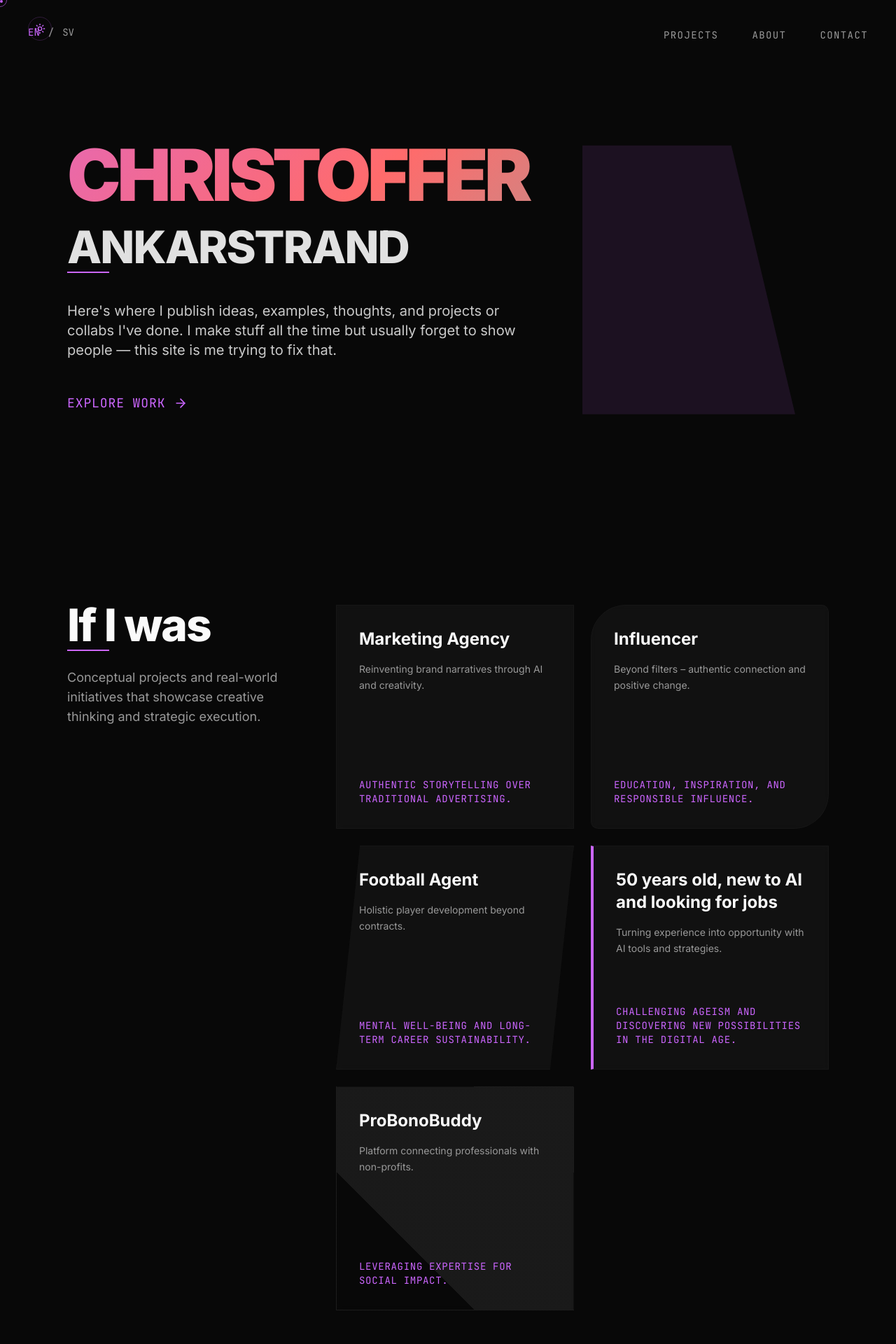
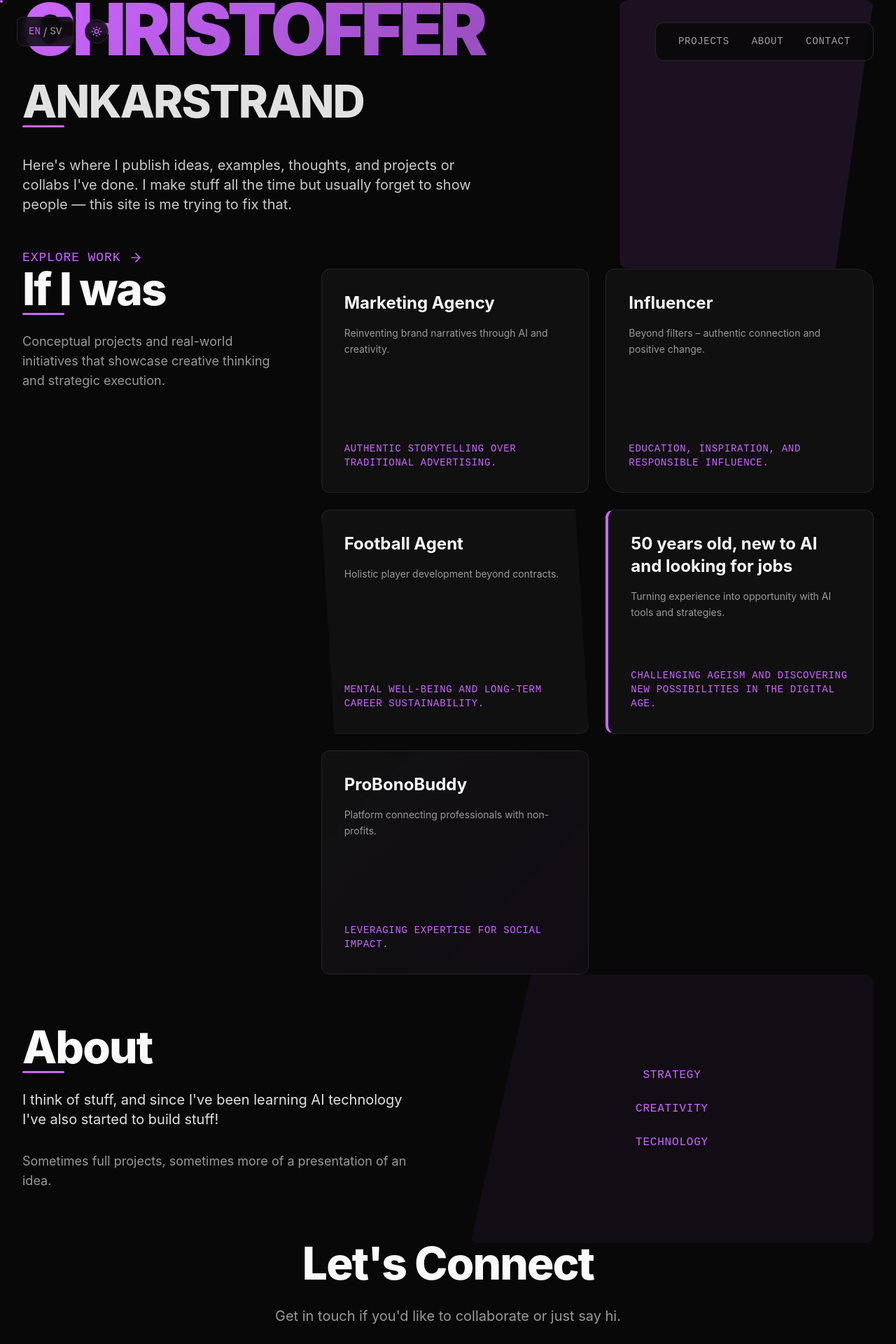
Before and after one commit to christofferankarstrand1-arch/ankarstrandweb, a Next.js app: page / in a window 1280 px wide. Shown: the top 1920 px of the page at 70% size. Built offline with nearby package versions, Linux system fonts and the light colour scheme.

Commit message:
globals.css

```diff
--- a/src/app/globals.css
+++ b/src/app/globals.css
@@ -1,54 +1,48 @@
-@import url('https://fonts.googleapis.com/css2?family=Inter:wght@100;200;300;400;500;600;700;800;900&display=swap');
-@import url('https://fonts.googleapis.com/css2?family=JetBrains+Mono:wght@100;200;300;400;500;600;700;800&display=swap');
-
 @tailwind base;
 @tailwind components;
 @tailwind utilities;
 
 @layer base {
+  /* Dark theme (default) */
   :root {
     --background: 0 0% 3%;
     --foreground: 0 0% 98%;
+    --muted: 0 0% 15%;
+    --muted-foreground: 0 0% 63%;
     --primary: 280 100% 70%;
     --primary-foreground: 0 0% 98%;
-    --secondary: 0 0% 10%;
-    --secondary-foreground: 0 0% 98%;
-    --muted: 0 0% 8%;
-    --muted-foreground: 0 0% 60%;
-    --accent: 280 100% 70%;
-    --accent-foreground: 0 0% 98%;
     --border: 0 0% 15%;
     --input: 0 0% 15%;
     --ring: 280 100% 70%;
   }
 
-  body {
-    background-color: hsl(0 0% 3%);
-    color: hsl(0 0% 98%);
-    font-family: 'Inter', sans-serif;
-    font-feature-settings: "rlig" 1, "calt" 1;
-    cursor: none;
+  /* Light theme */
+  [data-theme="light"] {
+    --background: 0 0% 98%;
+    --foreground: 0 0% 3%;
+    --muted: 0 0% 90%;
+    --muted-foreground: 0 0% 45%;
+    --primary: 280 100% 50%;
+    --primary-foreground: 0 0% 98%;
+    --border: 0 0% 85%;
+    --input: 0 0% 90%;
+    --ring: 280 100% 50%;
   }
 
-  html {
-    scroll-behavior: smooth;
+  * {
+    @apply border-border;
   }
 
-  /* Custom scrollbar */
-  ::-webkit-scrollbar {
-    width: 2px;
+  body {
+    @apply bg-background text-foreground;
+    font-feature-settings: "rlig" 1, "calt" 1;
   }
 
-  ::-webkit-scrollbar-track {
-    background: transparent;
+  /* Smooth theme transitions */
+  * {
+    transition: background-color 0.3s ease, color 0.3s ease, border-color 0.3s ease;
   }
 
-  ::-webkit-scrollbar-thumb {
-    background: hsl(280 100% 70%);
-  }
-}
-
-@layer components {
   /* Custom cursor */
   .cursor-dot {
     position: fixed;
@@ -56,12 +50,12 @@
     left: 0;
     width: 4px;
     height: 4px;
-    background: hsl(280 100% 70%);
+    background: hsl(var(--primary));
     border-radius: 50%;
     pointer-events: none;
     z-index: 9999;
     mix-blend-mode: difference;
-    transition: transform 0.1s ease;
+    transition: all 0.15s ease;
   }
 
   .cursor-outline {
@@ -70,7 +64,7 @@
     left: 0;
     width: 20px;
     height: 20px;
-    border: 1px solid hsl(280 100% 70%);
+    border: 1px solid hsl(var(--primary) / 0.3);
     border-radius: 50%;
     pointer-events: none;
     z-index: 9998;
@@ -93,191 +87,15 @@
     letter-spacing: -0.03em;
   }
 
-  .text-large {
-    font-size: clamp(1.2rem, 3vw, 2.5rem);
-    line-height: 1.1;
-    font-weight: 600;
-    letter-spacing: -0.02em;
+  /* Gradient text */
+  .gradient-text {
+    background: linear-gradient(135deg, hsl(var(--primary)), hsl(var(--primary) / 0.7));
+    -webkit-background-clip: text;
+    -webkit-text-fill-color: transparent;
+    background-clip: text;
   }
 
-  /* Gradient text */
-  .gradient-text {
-    background: linear-gradient(135deg, hsl(280 100% 70%), #ff6b6b, #4ecdc4);
-    background-size: 300% 300%;
-    background-clip: text;
-    -webkit-background-clip: text;
-    -webkit-text-fill-color: transparent;
-    animation: gradient-shift 8s ease-in-out infinite;
-  }
-
-  @keyframes gradient-shift {
-    0%, 100% { background-position: 0% 50%; }
-    50% { background-position: 100% 50%; }
-  }
-
-  /* Unique layouts */
-  .diagonal-split {
-    clip-path: polygon(0 0, 70% 0, 100% 100%, 0 100%);
-  }
-
-  .reverse-diagonal {
-    clip-path: polygon(30% 0, 100% 0, 100% 100%, 0 100%);
-  }
-
-  /* Project tiles with unique personalities */
-  .project-tile {
-    position: relative;
-    overflow: hidden;
-    background-color: hsl(0 0% 10% / 0.5);
-    backdrop-filter: blur(4px);
-    border: 1px solid hsl(0 0% 15% / 0.3);
-    transition: all 0.4s cubic-bezier(0.4, 0, 0.2, 1);
-  }
-
-  .project-tile:hover {
-    transform: scale(1.05);
-    border-color: hsl(280 100% 70% / 0.5);
-    box-shadow: 0 20px 40px -10px hsl(280 100% 70% / 0.3);
-  }
-
-  .project-agency {
-    transform: skew(-2deg, 0deg);
-  }
-
-  .project-agency:hover {
-    transform: skew(0deg, 0deg) scale(1.05);
-  }
-
-  .project-influencer {
-    border-radius: 50px 10px 50px 10px;
-  }
-
-  .project-influencer:hover {
-    border-radius: 10px 50px 10px 50px;
-  }
-
-  .project-football {
-    clip-path: polygon(10% 0%, 100% 0%, 90% 100%, 0% 100%);
-  }
-
-  .project-football:hover {
-    clip-path: polygon(0% 0%, 100% 0%, 100% 100%, 0% 100%);
-  }
-
-  .project-unemployed {
-    transform: rotate(-1deg);
-    border-left: 4px solid hsl(280 100% 70%);
-  }
-
-  .project-unemployed:hover {
-    transform: rotate(0deg) scale(1.05);
-  }
-
-  .project-probono {
-    background: linear-gradient(45deg, transparent 30%, hsl(0 0% 10%) 30%);
-  }
-
-  /* Navigation */
-  .nav-minimal {
-    position: fixed;
-    top: 1rem;
-    right: 1rem;
-    z-index: 50;
-    display: flex;
-    align-items: center;
-    gap: 1rem;
-  }
-
-  @media (min-width: 768px) {
-    .nav-minimal {
-      top: 2rem;
-      right: 2rem;
-      gap: 2rem;
-    }
-  }
-
-  .nav-link {
-    font-size: 0.75rem;
-    font-family: 'JetBrains Mono', monospace;
-    text-transform: uppercase;
-    letter-spacing: 0.1em;
-    color: hsl(0 0% 60%);
-    transition: color 0.3s ease;
-    position: relative;
-    padding: 0.25rem 0.5rem;
-  }
-
-  @media (min-width: 768px) {
-    .nav-link {
-      font-size: 0.875rem;
-      padding: 0.5rem;
-    }
-  }
-
-  .nav-link:hover {
-    color: hsl(0 0% 98%);
-  }
-
-  .nav-link::before {
-    content: '';
-    position: absolute;
-    top: -2px;
-    left: -2px;
-    right: -2px;
-    bottom: -2px;
-    border: 1px solid transparent;
-    transition: border-color 0.3s ease;
-  }
-
-  @media (min-width: 768px) {
-    .nav-link::before {
-      top: -4px;
-      left: -4px;
-      right: -4px;
-      bottom: -4px;
-    }
-  }
-
-  .nav-link:hover::before {
-    border-color: hsl(280 100% 70%);
-  }
-
-  /* Language toggle */
-  .lang-toggle {
-    position: fixed;
-    top: 1rem;
-    left: 1rem;
-    z-index: 50;
-    font-family: 'JetBrains Mono', monospace;
-    font-size: 0.75rem;
-  }
-
-  @media (min-width: 768px) {
-    .lang-toggle {
-      top: 2rem;
-      left: 2rem;
-      font-size: 0.875rem;
-    }
-  }
-
-  .lang-toggle button {
-    padding: 0.25rem 0.5rem;
-    transition: color 0.3s ease;
-  }
-
-  .lang-toggle button.active {
-    color: hsl(280 100% 70%);
-  }
-
-  .lang-toggle button:not(.active) {
-    color: hsl(0 0% 60%);
-  }
-
-  .lang-toggle button:not(.active):hover {
-    color: hsl(0 0% 98%);
-  }
-
-  /* Unique visual elements */
+  /* Accent line */
   .accent-line {
     position: relative;
   }
@@ -288,10 +106,131 @@
     bottom: -8px;
     left: 0;
     width: 60px;
-    height: 2px;
-    background: hsl(280 100% 70%);
+    height: 3px;
+    background: hsl(var(--primary));
+    border-radius: 2px;
   }
 
+  /* Layout */
+  .section-minimal {
+    padding: 6rem 0;
+  }
+
+  .container-edge {
+    max-width: 1400px;
+    margin: 0 auto;
+    padding: 0 2rem;
+  }
+
+  @media (max-width: 768px) {
+    .section-minimal {
+      padding: 4rem 0;
+    }
+
+    .container-edge {
+      padding: 0 1rem;
+    }
+  }
+
+  /* Navigation */
+  .lang-toggle {
+    display: flex;
+    align-items: center;
+    background: hsl(var(--background) / 0.8);
+    backdrop-filter: blur(10px);
+    border: 1px solid hsl(var(--border));
+    border-radius: 8px;
+    padding: 0.5rem 1rem;
+  }
+
+  .lang-toggle button {
+    background: none;
+    border: none;
+    color: hsl(var(--muted-foreground));
+    font-family: 'JetBrains Mono', monospace;
+    font-size: 0.875rem;
+    font-weight: 500;
+    cursor: pointer;
+    transition: color 0.2s ease;
+  }
+
+  .lang-toggle button.active {
+    color: hsl(var(--primary));
+  }
+
+  .lang-toggle button:hover {
+    color: hsl(var(--foreground));
+  }
+
+  .theme-toggle {
+    background: hsl(var(--background) / 0.8);
+    backdrop-filter: blur(10px);
+    transition: all 0.2s ease;
+  }
+
+  .theme-toggle:hover {
+    background: hsl(var(--background) / 0.9);
+  }
+
+  .nav-minimal {
+    position: fixed;
+    top: 2rem;
+    right: 2rem;
+    z-index: 50;
+    display: flex;
+    gap: 2rem;
+    background: hsl(var(--background) / 0.8);
+    backdrop-filter: blur(10px);
+    border: 1px solid hsl(var(--border));
+    border-radius: 12px;
+    padding: 1rem 2rem;
+  }
+
+  .nav-link {
+    color: hsl(var(--muted-foreground));
+    text-decoration: none;
+    font-family: 'JetBrains Mono', monospace;
+    font-size: 0.875rem;
+    font-weight: 500;
+    text-transform: uppercase;
+    letter-spacing: 0.05em;
+    transition: color 0.2s ease;
+    position: relative;
+  }
+
+  .nav-link:hover {
+    color: hsl(var(--primary));
+  }
+
+  .nav-link::after {
+    content: '';
+    position: absolute;
+    bottom: -4px;
+    left: 0;
+    width: 0;
+    height: 1px;
+    background: hsl(var(--primary));
+    transition: width 0.2s ease;
+  }
+
+  .nav-link:hover::after {
+    width: 100%;
+  }
+
+  @media (max-width: 768px) {
+    .nav-minimal {
+      top: 1rem;
+      right: 1rem;
+      padding: 0.75rem 1rem;
+      gap: 1rem;
+    }
+
+    .nav-link {
+      font-size: 0.75rem;
+    }
+  }
+
+  /* Visual elements */
   .floating-element {
     animation: float 6s ease-in-out infinite;
   }
@@ -301,53 +240,90 @@
     50% { transform: translateY(-20px); }
   }
 
-  /* Responsive utilities */
-  .container-edge {
-    max-width: none;
-    padding-left: 1rem;
-    padding-right: 1rem;
+  .diagonal-split {
+    clip-path: polygon(0 0, 100% 0, 85% 100%, 0% 100%);
+    border-radius: 12px;
   }
 
-  @media (min-width: 640px) {
-    .container-edge {
-      padding-left: 1.5rem;
-      padding-right: 1.5rem;
-    }
+  .reverse-diagonal {
+    clip-path: polygon(15% 0, 100% 0, 100% 100%, 0% 100%);
+    border-radius: 12px;
   }
 
-  @media (min-width: 768px) {
-    .container-edge {
-      padding-left: 2rem;
-      padding-right: 2rem;
-    }
+  /* Project tiles */
+  .project-tile {
+    background: hsl(var(--muted) / 0.3);
+    border: 1px solid hsl(var(--border));
+    border-radius: 12px;
+    transition: all 0.3s ease;
+    position: relative;
+    overflow: hidden;
   }
 
-  @media (min-width: 1024px) {
-    .container-edge {
-      padding-left: 4rem;
-      padding-right: 4rem;
-    }
+  .project-tile:hover {
+    transform: translateY(-4px);
+    box-shadow: 0 20px 40px hsl(var(--foreground) / 0.1);
+    border-color: hsl(var(--primary) / 0.3);
   }
 
-  @media (min-width: 1280px) {
-    .container-edge {
-      padding-left: 6rem;
-      padding-right: 6rem;
-    }
+  /* Project-specific styling */
+  .project-agency {
+    transform: skew(-2deg);
   }
 
-  .section-minimal {
-    min-height: 100vh;
-    display: flex;
-    align-items: center;
-    padding-top: 2rem;
-    padding-bottom: 2rem;
+  .project-agency:hover {
+    transform: skew(-2deg) translateY(-4px);
   }
 
-  @media (min-width: 768px) {
-    .section-minimal {
-      padding-top: 4rem;
-      padding-bottom: 4rem;
+  .project-influencer {
+    border-radius: 12px 24px 12px 24px;
+  }
+
+  .project-football {
+    clip-path: polygon(0 0, 95% 0, 100% 100%, 5% 100%);
+  }
+
+  .project-unemployed {
+    border-left: 4px solid hsl(var(--primary));
+  }
+
+  .project-probono {
+    background: linear-gradient(135deg, hsl(var(--muted) / 0.3), hsl(var(--primary) / 0.05));
+  }
+
+  /* Light theme adjustments */
+  [data-theme="light"] .project-tile {
+    background: hsl(var(--muted) / 0.5);
+    border-color: hsl(var(--border));
+  }
+
+  [data-theme="light"] .project-tile:hover {
+    box-shadow: 0 20px 40px hsl(var(--foreground) / 0.15);
+  }
+
+  [data-theme="light"] .cursor-dot {
+    mix-blend-mode: multiply;
+  }
+
+  [data-theme="light"] .gradient-text {
+    background: linear-gradient(135deg, hsl(var(--primary)), hsl(var(--primary) / 0.8));
+    -webkit-background-clip: text;
+    -webkit-text-fill-color: transparent;
+    background-clip: text;
+  }
+
+  /* Responsive adjustments */
+  @media (max-width: 768px) {
+    .project-agency {
+      transform: none;
+    }
+
+    .project-agency:hover {
+      transform: translateY(-4px);
+    }
+
+    .project-football {
+      clip-path: none;
     }
   }
 }
```
